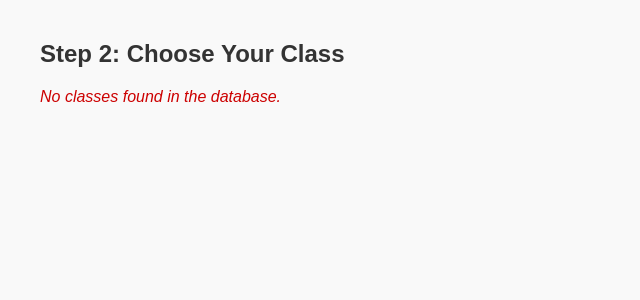
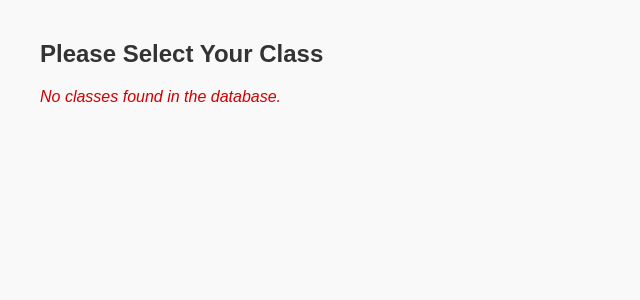
Before and after one commit to CyizaLandry5/Webo, a PHP site: page /Skill_Up/choose_class.php in a window 1280 px wide. Shown: the top 300 px of the page, without its empty margins (0-640 px from the left). Run offline with PHP 8.4, Linux system fonts and the light colour scheme; data that the repository does not hold is empty.

Commit message:
choose_class

```diff
--- a/Skill_Up/choose_class.php
+++ b/Skill_Up/choose_class.php
@@ -31,7 +31,7 @@ if (!$result) {
   </style>
 </head>
 <body>
-  <h2>Step 2: Choose Your Class</h2>
+  <h2>Please Select Your Class</h2>
 
   <?php if ($result->num_rows > 0): ?>
     <ul>
```
